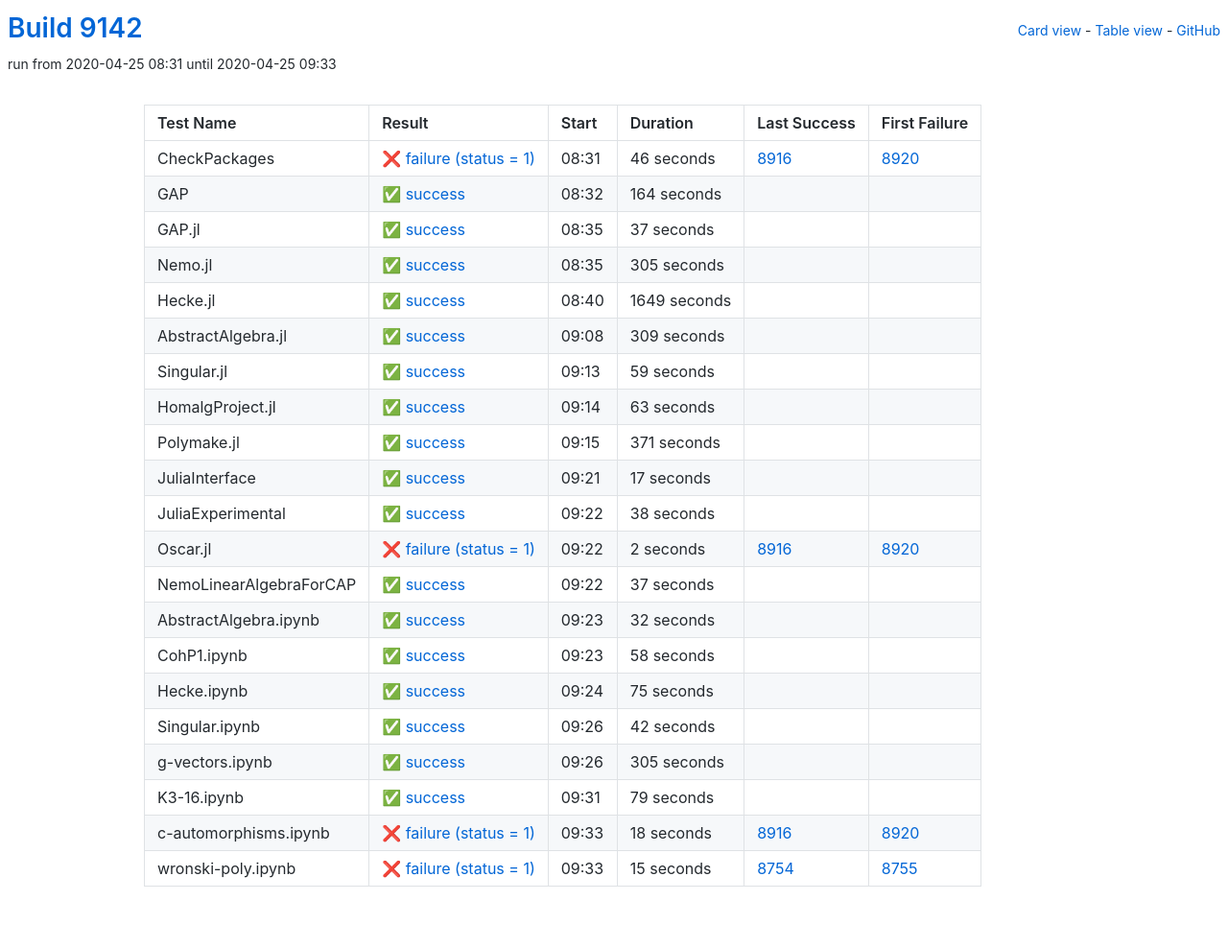
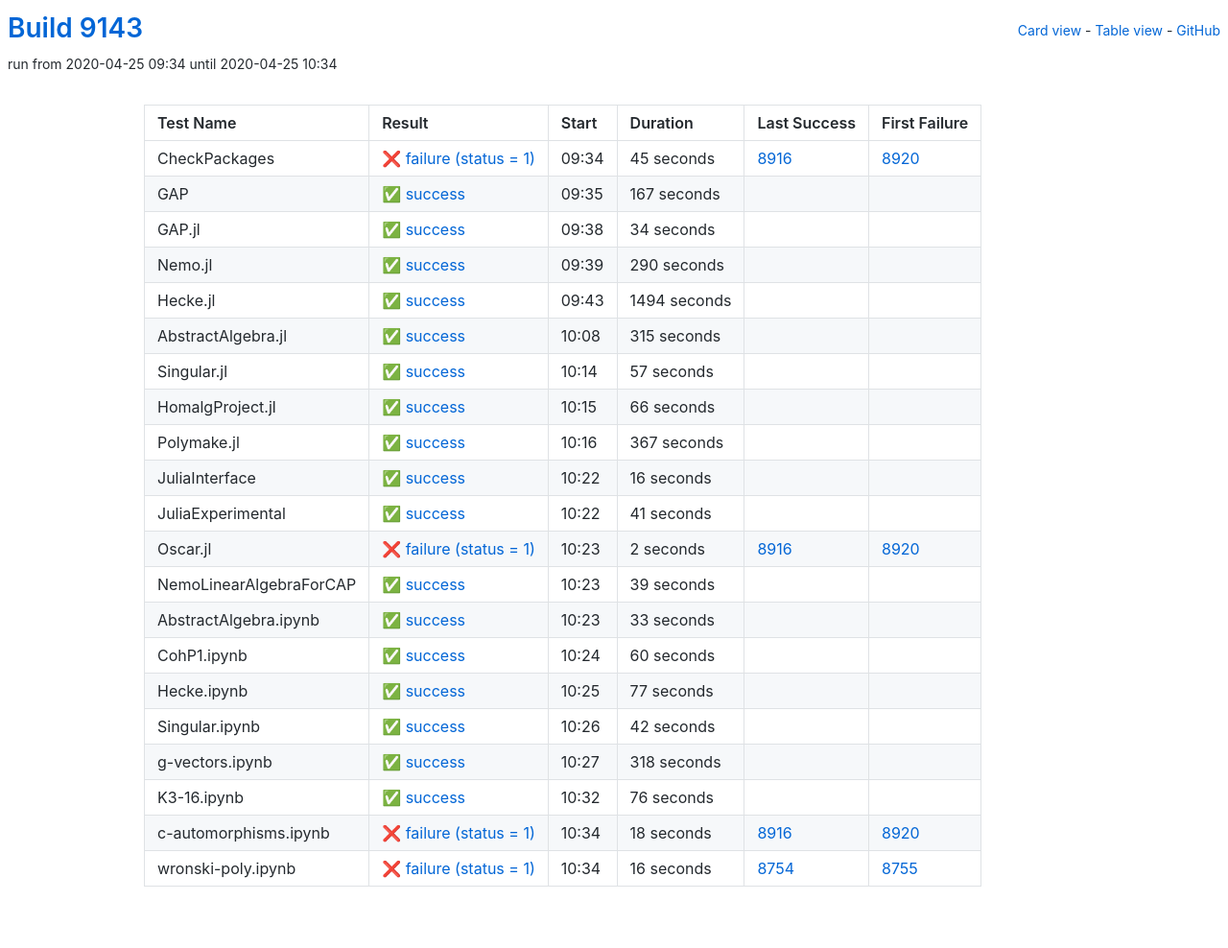
Before and after one commit to oscar-system/oscar-ci-status, a Jekyll site: the page built from table.html, in a window 1280 px wide. Shown: the whole page at 96% size. Built offline with Jekyll 4.4.1, drawn with Linux system fonts in a browser that asks for light colours.

Commit message:
Build 9143

```diff
--- a/_data/ci.yml
+++ b/_data/ci.yml
@@ -1,126 +1,126 @@
-build: 9142
-build_url: https://oscarci.mathematik.uni-kl.de/job/oscar/9142/
+build: 9143
+build_url: https://oscarci.mathematik.uni-kl.de/job/oscar/9143/
 job: oscar
 tests:
-- duration: 46
+- duration: 45
   exitcode: 1
   first_failure: 8920
   first_failure_url: https://oscarci.mathematik.uni-kl.de/job/oscar/8920/
   last_success: 8916
   last_success_url: https://oscarci.mathematik.uni-kl.de/job/oscar/8916/
-  log: https://oscarci.mathematik.uni-kl.de/job/oscar/9142/artifact/logs/build-9142/CheckPackages.log
+  log: https://oscarci.mathematik.uni-kl.de/job/oscar/9143/artifact/logs/build-9143/CheckPackages.log
   name: CheckPackages
-  start: 2020-04-25 08:31
+  start: 2020-04-25 09:34
   status: failure
   success: false
-- duration: 164
+- duration: 167
   exitcode: 0
   first_failure: false
   first_failure_url: null
   last_success: false
   last_success_url: null
-  log: https://oscarci.mathematik.uni-kl.de/job/oscar/9142/artifact/logs/build-9142/GAP.log
+  log: https://oscarci.mathematik.uni-kl.de/job/oscar/9143/artifact/logs/build-9143/GAP.log
   name: GAP
-  start: 2020-04-25 08:32
+  start: 2020-04-25 09:35
   status: success
   success: true
-- duration: 37
+- duration: 34
   exitcode: 0
   first_failure: false
   first_failure_url: null
   last_success: false
   last_success_url: null
-  log: https://oscarci.mathematik.uni-kl.de/job/oscar/9142/artifact/logs/build-9142/GAP.jl.log
+  log: https://oscarci.mathematik.uni-kl.de/job/oscar/9143/artifact/logs/build-9143/GAP.jl.log
   name: GAP.jl
-  start: 2020-04-25 08:35
+  start: 2020-04-25 09:38
   status: success
   success: true
-- duration: 305
+- duration: 290
   exitcode: 0
   first_failure: false
   first_failure_url: null
   last_success: false
   last_success_url: null
-  log: https://oscarci.mathematik.uni-kl.de/job/oscar/9142/artifact/logs/build-9142/Nemo.jl.log
+  log: https://oscarci.mathematik.uni-kl.de/job/oscar/9143/artifact/logs/build-9143/Nemo.jl.log
   name: Nemo.jl
-  start: 2020-04-25 08:35
+  start: 2020-04-25 09:39
   status: success
   success: true
-- duration: 1649
+- duration: 1494
   exitcode: 0
   first_failure: false
   first_failure_url: null
   last_success: false
   last_success_url: null
-  log: https://oscarci.mathematik.uni-kl.de/job/oscar/9142/artifact/logs/build-9142/Hecke.jl.log
+  log: https://oscarci.mathematik.uni-kl.de/job/oscar/9143/artifact/logs/build-9143/Hecke.jl.log
   name: Hecke.jl
-  start: 2020-04-25 08:40
+  start: 2020-04-25 09:43
   status: success
   success: true
-- duration: 309
+- duration: 315
   exitcode: 0
   first_failure: false
   first_failure_url: null
   last_success: false
   last_success_url: null
-  log: https://oscarci.mathematik.uni-kl.de/job/oscar/9142/artifact/logs/build-9142/AbstractAlgebra.jl.log
+  log: https://oscarci.mathematik.uni-kl.de/job/oscar/9143/artifact/logs/build-9143/AbstractAlgebra.jl.log
   name: AbstractAlgebra.jl
-  start: 2020-04-25 09:08
+  start: 2020-04-25 10:08
   status: success
   success: true
-- duration: 59
+- duration: 57
   exitcode: 0
   first_failure: false
   first_failure_url: null
   last_success: false
   last_success_url: null
-  log: https://oscarci.mathematik.uni-kl.de/job/oscar/9142/artifact/logs/build-9142/Singular.jl.log
+  log: https://oscarci.mathematik.uni-kl.de/job/oscar/9143/artifact/logs/build-9143/Singular.jl.log
   name: Singular.jl
-  start: 2020-04-25 09:13
+  start: 2020-04-25 10:14
   status: success
   success: true
-- duration: 63
+- duration: 66
   exitcode: 0
   first_failure: false
   first_failure_url: null
   last_success: false
   last_success_url: null
-  log: https://oscarci.mathematik.uni-kl.de/job/oscar/9142/artifact/logs/build-9142/HomalgProject.jl.log
+  log: https://oscarci.mathematik.uni-kl.de/job/oscar/9143/artifact/logs/build-9143/HomalgProject.jl.log
   name: HomalgProject.jl
-  start: 2020-04-25 09:14
+  start: 2020-04-25 10:15
   status: success
   success: true
-- duration: 371
+- duration: 367
   exitcode: 0
   first_failure: false
   first_failure_url: null
   last_success: false
   last_success_url: null
-  log: https://oscarci.mathematik.uni-kl.de/job/oscar/9142/artifact/logs/build-9142/Polymake.jl.log
+  log: https://oscarci.mathematik.uni-kl.de/job/oscar/9143/artifact/logs/build-9143/Polymake.jl.log
   name: Polymake.jl
-  start: 2020-04-25 09:15
+  start: 2020-04-25 10:16
   status: success
   success: true
-- duration: 17
+- duration: 16
   exitcode: 0
   first_failure: false
   first_failure_url: null
   last_success: false
   last_success_url: null
-  log: https://oscarci.mathematik.uni-kl.de/job/oscar/9142/artifact/logs/build-9142/JuliaInterface.log
+  log: https://oscarci.mathematik.uni-kl.de/job/oscar/9143/artifact/logs/build-9143/JuliaInterface.log
   name: JuliaInterface
-  start: 2020-04-25 09:21
+  start: 2020-04-25 10:22
   status: success
   success: true
-- duration: 38
+- duration: 41
   exitcode: 0
   first_failure: false
   first_failure_url: null
   last_success: false
   last_success_url: null
-  log: https://oscarci.mathematik.uni-kl.de/job/oscar/9142/artifact/logs/build-9142/JuliaExperimental.log
+  log: https://oscarci.mathematik.uni-kl.de/job/oscar/9143/artifact/logs/build-9143/JuliaExperimental.log
   name: JuliaExperimental
-  start: 2020-04-25 09:22
+  start: 2020-04-25 10:22
   status: success
   success: true
 - duration: 2
@@ -129,53 +129,53 @@ tests:
   first_failure_url: https://oscarci.mathematik.uni-kl.de/job/oscar/8920/
   last_success: 8916
   last_success_url: https://oscarci.mathematik.uni-kl.de/job/oscar/8916/
-  log: https://oscarci.mathematik.uni-kl.de/job/oscar/9142/artifact/logs/build-9142/Oscar.jl.log
+  log: https://oscarci.mathematik.uni-kl.de/job/oscar/9143/artifact/logs/build-9143/Oscar.jl.log
   name: Oscar.jl
-  start: 2020-04-25 09:22
+  start: 2020-04-25 10:23
   status: failure
   success: false
-- duration: 37
+- duration: 39
   exitcode: 0
   first_failure: false
   first_failure_url: null
   last_success: false
   last_success_url: null
-  log: https://oscarci.mathematik.uni-kl.de/job/oscar/9142/artifact/logs/build-9142/NemoLinearAlgebraForCAP.log
+  log: https://oscarci.mathematik.uni-kl.de/job/oscar/9143/artifact/logs/build-9143/NemoLinearAlgebraForCAP.log
   name: NemoLinearAlgebraForCAP
-  start: 2020-04-25 09:22
+  start: 2020-04-25 10:23
   status: success
   success: true
-- duration: 32
+- duration: 33
   exitcode: 0
   first_failure: false
   first_failure_url: null
   last_success: false
   last_success_url: null
-  log: https://oscarci.mathematik.uni-kl.de/job/oscar/9142/artifact/logs/build-9142/AbstractAlgebra.ipynb.log
+  log: https://oscarci.mathematik.uni-kl.de/job/oscar/9143/artifact/logs/build-9143/AbstractAlgebra.ipynb.log
   name: AbstractAlgebra.ipynb
-  start: 2020-04-25 09:23
+  start: 2020-04-25 10:23
   status: success
   success: true
-- duration: 58
+- duration: 60
   exitcode: 0
   first_failure: false
   first_failure_url: null
   last_success: false
   last_success_url: null
-  log: https://oscarci.mathematik.uni-kl.de/job/oscar/9142/artifact/logs/build-9142/CohP1.ipynb.log
+  log: https://oscarci.mathematik.uni-kl.de/job/oscar/9143/artifact/logs/build-9143/CohP1.ipynb.log
   name: CohP1.ipynb
-  start: 2020-04-25 09:23
+  start: 2020-04-25 10:24
   status: success
   success: true
-- duration: 75
+- duration: 77
   exitcode: 0
   first_failure: false
   first_failure_url: null
   last_success: false
   last_success_url: null
-  log: https://oscarci.mathematik.uni-kl.de/job/oscar/9142/artifact/logs/build-9142/Hecke.ipynb.log
+  log: https://oscarci.mathematik.uni-kl.de/job/oscar/9143/artifact/logs/build-9143/Hecke.ipynb.log
   name: Hecke.ipynb
-  start: 2020-04-25 09:24
+  start: 2020-04-25 10:25
   status: success
   success: true
 - duration: 42
@@ -184,31 +184,31 @@ tests:
   first_failure_url: null
   last_success: false
   last_success_url: null
-  log: https://oscarci.mathematik.uni-kl.de/job/oscar/9142/artifact/logs/build-9142/Singular.ipynb.log
+  log: https://oscarci.mathematik.uni-kl.de/job/oscar/9143/artifact/logs/build-9143/Singular.ipynb.log
   name: Singular.ipynb
-  start: 2020-04-25 09:26
+  start: 2020-04-25 10:26
   status: success
   success: true
-- duration: 305
+- duration: 318
   exitcode: 0
   first_failure: false
   first_failure_url: null
   last_success: false
   last_success_url: null
-  log: https://oscarci.mathematik.uni-kl.de/job/oscar/9142/artifact/logs/build-9142/g-vectors.ipynb.log
+  log: https://oscarci.mathematik.uni-kl.de/job/oscar/9143/artifact/logs/build-9143/g-vectors.ipynb.log
   name: g-vectors.ipynb
-  start: 2020-04-25 09:26
+  start: 2020-04-25 10:27
   status: success
   success: true
-- duration: 79
+- duration: 76
   exitcode: 0
   first_failure: false
   first_failure_url: null
   last_success: false
   last_success_url: null
-  log: https://oscarci.mathematik.uni-kl.de/job/oscar/9142/artifact/logs/build-9142/K3-16.ipynb.log
+  log: https://oscarci.mathematik.uni-kl.de/job/oscar/9143/artifact/logs/build-9143/K3-16.ipynb.log
   name: K3-16.ipynb
-  start: 2020-04-25 09:31
+  start: 2020-04-25 10:32
   status: success
   success: true
 - duration: 18
@@ -217,19 +217,19 @@ tests:
   first_failure_url: https://oscarci.mathematik.uni-kl.de/job/oscar/8920/
   last_success: 8916
   last_success_url: https://oscarci.mathematik.uni-kl.de/job/oscar/8916/
-  log: https://oscarci.mathematik.uni-kl.de/job/oscar/9142/artifact/logs/build-9142/c-automorphisms.ipynb.log
+  log: https://oscarci.mathematik.uni-kl.de/job/oscar/9143/artifact/logs/build-9143/c-automorphisms.ipynb.log
   name: c-automorphisms.ipynb
-  start: 2020-04-25 09:33
+  start: 2020-04-25 10:34
   status: failure
   success: false
-- duration: 15
+- duration: 16
   exitcode: 1
   first_failure: 8755
   first_failure_url: https://oscarci.mathematik.uni-kl.de/job/oscar/8755/
   last_success: 8754
   last_success_url: https://oscarci.mathematik.uni-kl.de/job/oscar/8754/
-  log: https://oscarci.mathematik.uni-kl.de/job/oscar/9142/artifact/logs/build-9142/wronski-poly.ipynb.log
+  log: https://oscarci.mathematik.uni-kl.de/job/oscar/9143/artifact/logs/build-9143/wronski-poly.ipynb.log
   name: wronski-poly.ipynb
-  start: 2020-04-25 09:33
+  start: 2020-04-25 10:34
   status: failure
   success: false
```
Also changed, not shown: README.md.
